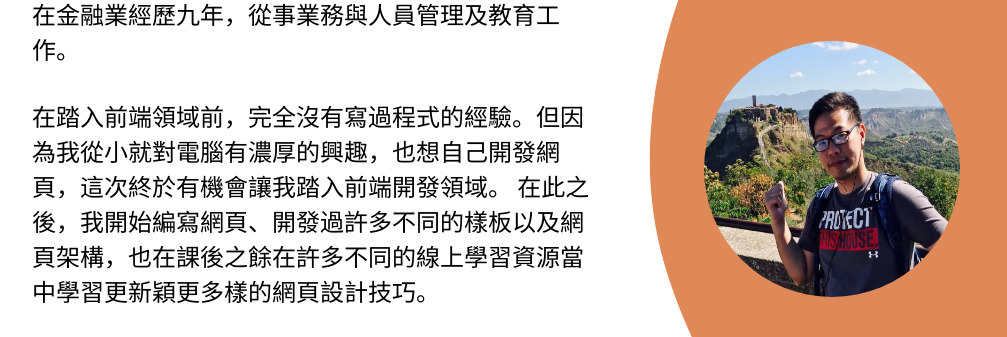
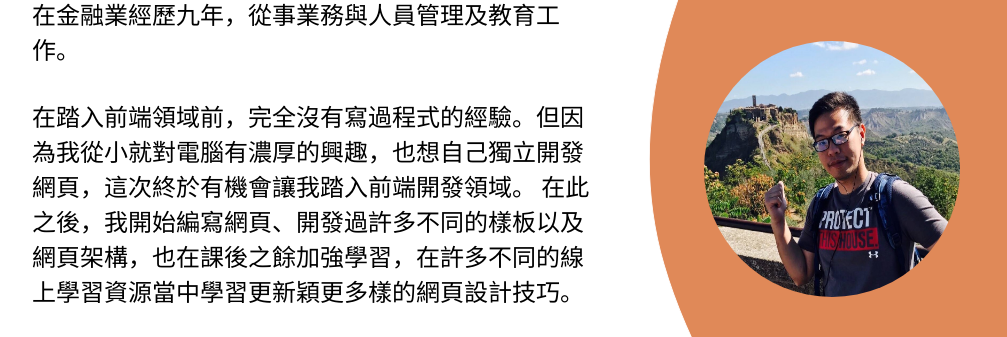
Before and after one commit to steven31518/steven31518.github.io, a plain HTML site: page index.html in a window 1280 px wide. Shown: the part 375-712 px from the top of the page, without its empty margins (0-1007 px from the left). Drawn offline with Linux system fonts and the light colour scheme.

Commit message:
change picture and description

```diff
--- a/index.html
+++ b/index.html
@@ -42,8 +42,8 @@
           我是一位網頁前端開發者，畢業於輔仁大學金融所，在金融業經歷九年，從事業務與人員管理及教育工作。
         </p>
         <p>
-          在踏入前端領域前，完全沒有寫過程式的經驗。但因為我從小就對電腦有濃厚的興趣，也想自己開發網頁，這次終於有機會讓我踏入前端開發領域。
-          在此之後，我開始編寫網頁、開發過許多不同的樣板以及網頁架構，也在課後之餘在許多不同的線上學習資源當中學習更新穎更多樣的網頁設計技巧。
+          在踏入前端領域前，完全沒有寫過程式的經驗。但因為我從小就對電腦有濃厚的興趣，也想自己獨立開發網頁，這次終於有機會讓我踏入前端開發領域。
+          在此之後，我開始編寫網頁、開發過許多不同的樣板以及網頁架構，也在課後之餘加強學習，在許多不同的線上學習資源當中學習更新穎更多樣的網頁設計技巧。
         </p>
       </section>
       <section class="right">
```
Also changed, not shown: resume.html (+1 -1 lines), Pictures/個人照3.jpg (added).
